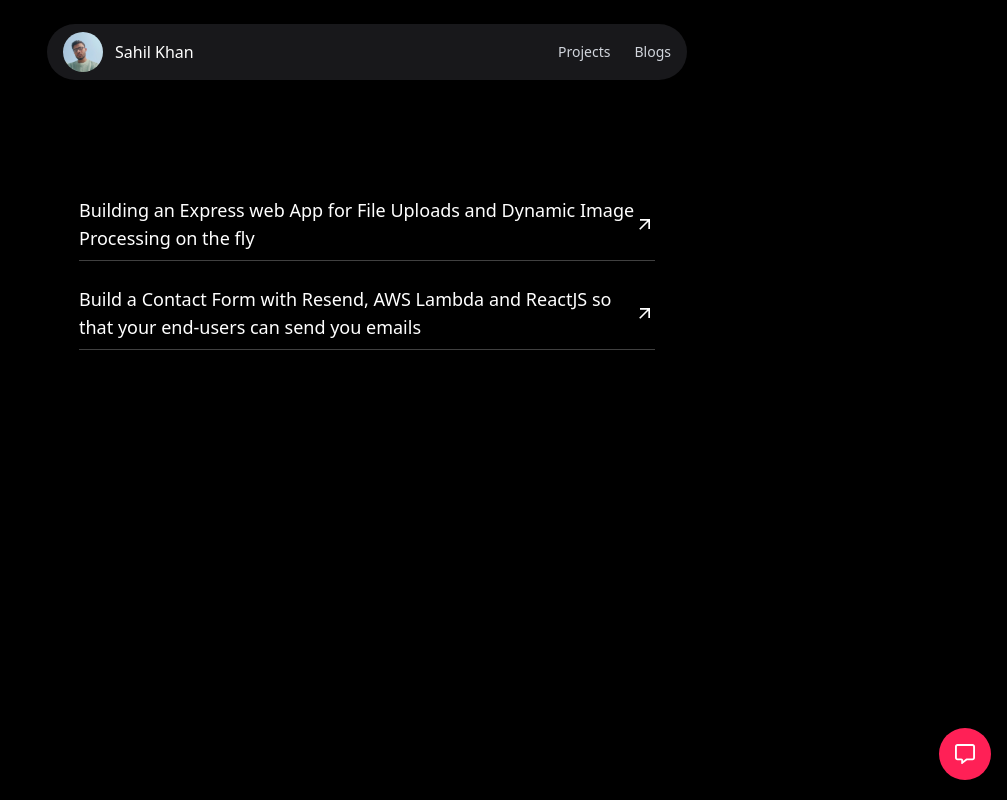
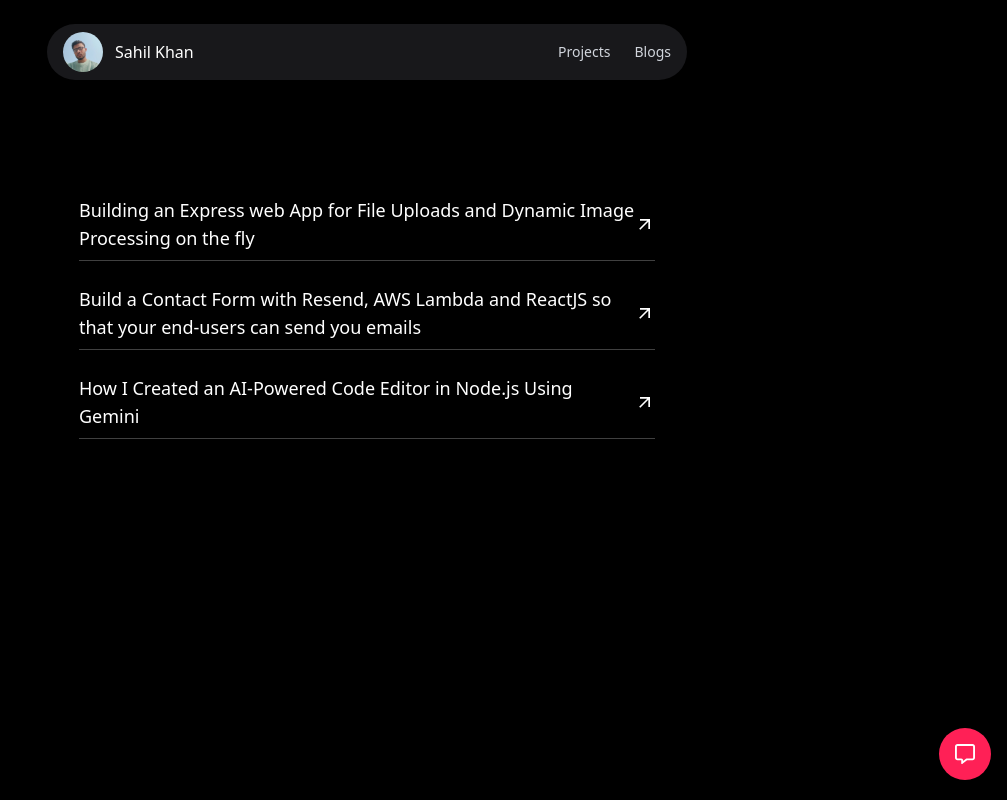
Before and after one commit to Itxsahil/portfolio-via-vite-react-ts, a React (Vite) app: page /Blogs in a window 1280 px wide. Shown: the top 800 px of the page, without its empty margins (273-1280 px from the left). Built offline with nearby package versions, Linux system fonts and the light colour scheme.

Commit message:
add new blog post about AI-powered code editor

```diff
--- a/src/Blogs.tsx
+++ b/src/Blogs.tsx
@@ -14,6 +14,10 @@ const Dev_to = [
   {
     title:"Build a Contact Form with Resend, AWS Lambda and ReactJS so that your end-users can send you emails",
     url:"https://dev.to/itxsahil/build-a-contact-form-with-resend-aws-lambda-and-reactjs-2edb"
+  },
+  {
+    title:"How I Created an AI-Powered Code Editor in Node.js Using Gemini",
+    url:"https://dev.to/itxsahil/how-i-created-an-ai-powered-code-editor-in-nodejs-using-gemini-2am6"
   }
 ];
 
```
